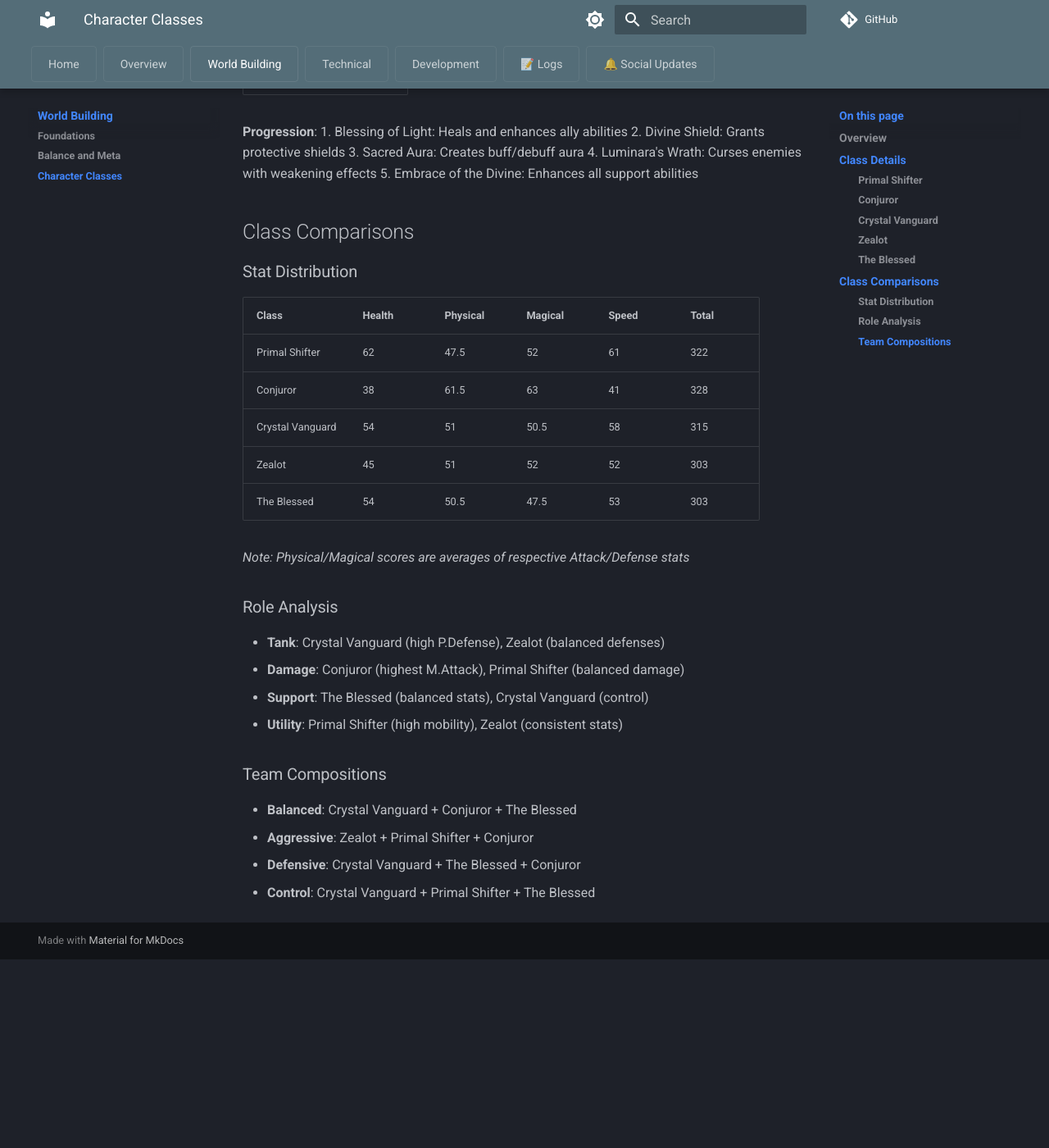
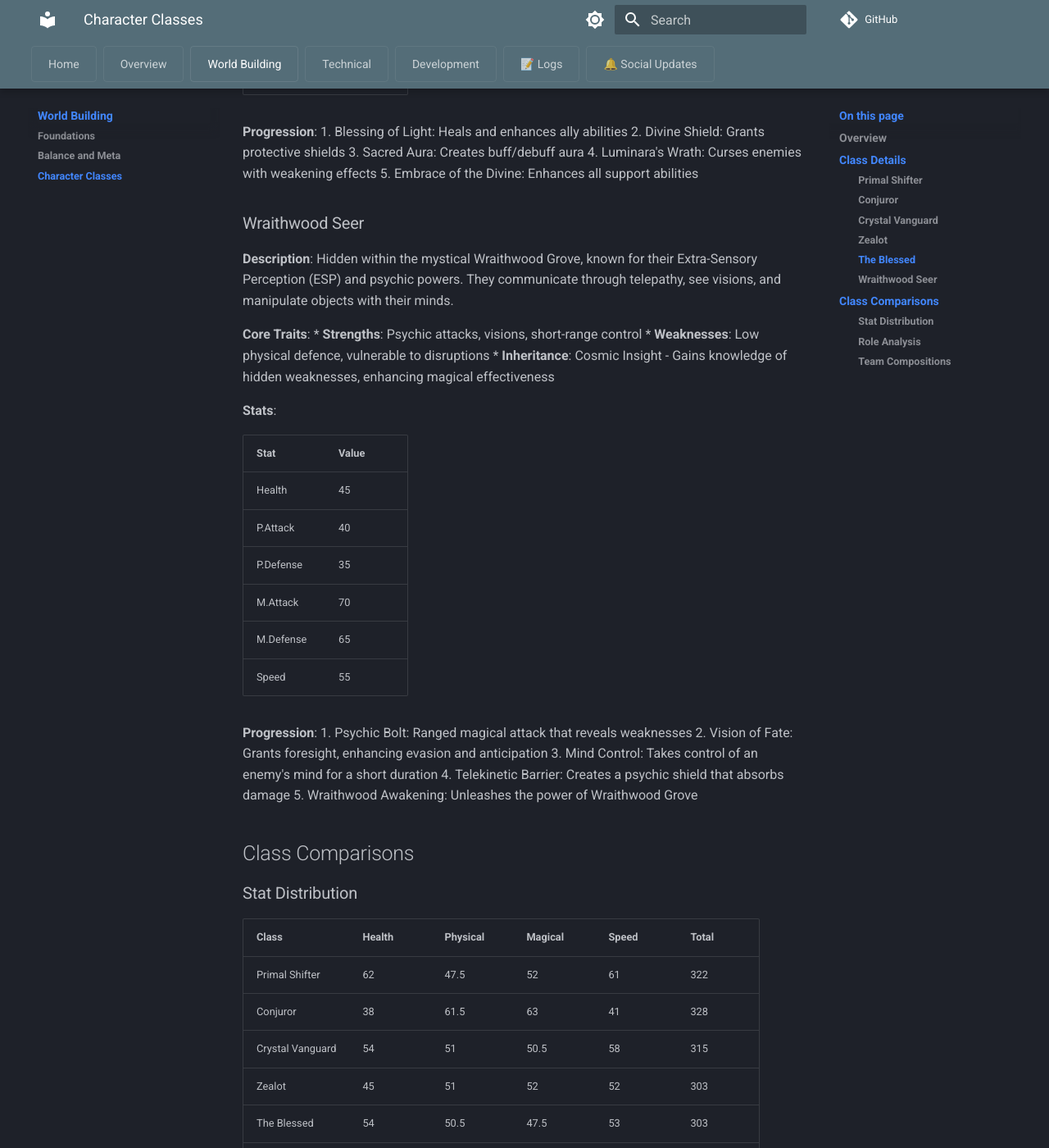
Before and after one commit to MaterDev/thepath-ai_pi, an MkDocs documentation site: the page built from docs/world_building/classes.md, in a window 1280 px wide and 1400 px high, scrolled down 3866 px. Shown: the whole window at 82% size. Built offline with MkDocs 1.6.1 and Material for MkDocs 9.7.7, drawn with Linux system fonts in a browser that asks for light colours; comment, search, counter and statistics services are not loaded; before the commit the page ends 5036 px from its top, so only the background shows below that; some of the changed text lies outside the part shown.

Commit message:
feat: add Wraithwood Seer class
* Add complete class description and stats
* Update class comparisons and team compositions
* Add balance considerations and synergies
* Update documentation to include new class
* Add to today's development log

```diff
--- a/docs/world_building/classes.md
+++ b/docs/world_building/classes.md
@@ -141,6 +141,33 @@ This document details all character classes in The Path, including their abiliti
 4. Luminara's Wrath: Curses enemies with weakening effects
 5. Embrace of the Divine: Enhances all support abilities
 
+### Wraithwood Seer
+
+**Description**: Hidden within the mystical Wraithwood Grove, known for their Extra-Sensory Perception (ESP) and psychic powers. They communicate through telepathy, see visions, and manipulate objects with their minds.
+
+**Core Traits**:
+* **Strengths**: Psychic attacks, visions, short-range control
+* **Weaknesses**: Low physical defence, vulnerable to disruptions
+* **Inheritance**: Cosmic Insight - Gains knowledge of hidden weaknesses, enhancing magical effectiveness
+
+**Stats**:
+
+| Stat | Value |
+| --- | --- |
+| Health | 45 |
+| P.Attack | 40 |
+| P.Defense | 35 |
+| M.Attack | 70 |
+| M.Defense | 65 |
+| Speed | 55 |
+
+**Progression**:
+1. Psychic Bolt: Ranged magical attack that reveals weaknesses
+2. Vision of Fate: Grants foresight, enhancing evasion and anticipation
+3. Mind Control: Takes control of an enemy's mind for a short duration
+4. Telekinetic Barrier: Creates a psychic shield that absorbs damage
+5. Wraithwood Awakening: Unleashes the power of Wraithwood Grove
+
 ## Class Comparisons
 
 ### Stat Distribution
@@ -152,17 +179,19 @@ This document details all character classes in The Path, including their abiliti
 | Crystal Vanguard | 54 | 51 | 50.5 | 58 | 315 |
 | Zealot | 45 | 51 | 52 | 52 | 303 |
 | The Blessed | 54 | 50.5 | 47.5 | 53 | 303 |
+| Wraithwood Seer | 45 | 37.5 | 67.5 | 55 | 310 |
 
 _Note: Physical/Magical scores are averages of respective Attack/Defense stats_
 
 ### Role Analysis
 * **Tank**: Crystal Vanguard (high P.Defense), Zealot (balanced defenses)
-* **Damage**: Conjuror (highest M.Attack), Primal Shifter (balanced damage)
+* **Damage**: Conjuror (highest M.Attack), Wraithwood Seer (highest magical damage), Primal Shifter (balanced damage)
 * **Support**: The Blessed (balanced stats), Crystal Vanguard (control)
-* **Utility**: Primal Shifter (high mobility), Zealot (consistent stats)
+* **Utility**: Primal Shifter (high mobility), Wraithwood Seer (control and vision), Zealot (consistent stats)
 
 ### Team Compositions
 * **Balanced**: Crystal Vanguard + Conjuror + The Blessed
 * **Aggressive**: Zealot + Primal Shifter + Conjuror
 * **Defensive**: Crystal Vanguard + The Blessed + Conjuror
-* **Control**: Crystal Vanguard + Primal Shifter + The Blessed
+* **Control**: Crystal Vanguard + Wraithwood Seer + The Blessed
+* **Psychic**: Wraithwood Seer + Conjuror + Primal Shifter
```
Also changed, not shown: docs/meta/logs/2025-01-21.md (+4 -0 lines), docs/world_building/balance_and_meta.md (+24 -0 lines).
